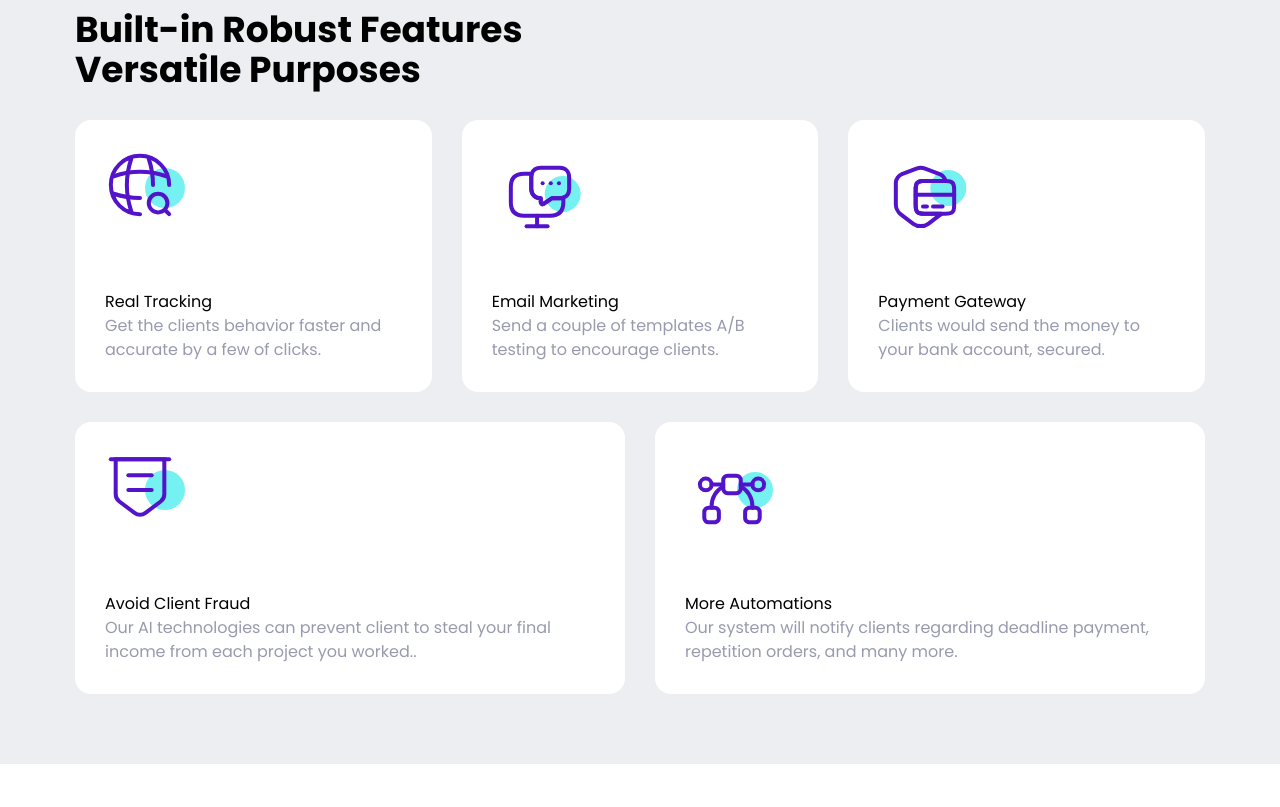
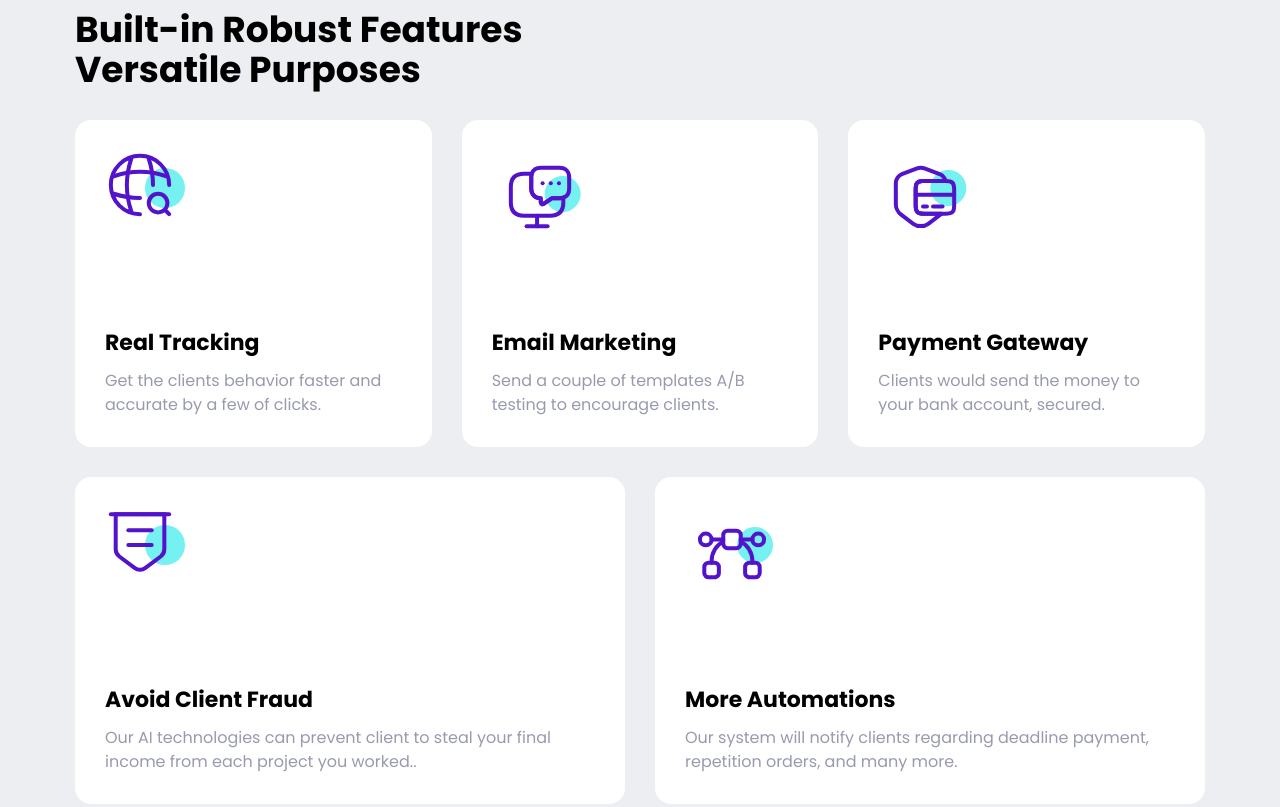
Before and after one commit to hendrasan/benarrr, a website: page public/index.html in a window 1280 px wide. Shown: the part 1120-1927 px from the top of the page. Drawn offline with Linux system fonts and the light colour scheme.

Commit message:
fix: fix font styles in feature cards

```diff
--- a/public/index.html
+++ b/public/index.html
@@ -112,7 +112,7 @@
           <h2 class="font-bold text-4xl">Built-in Robust Features<br>Versatile Purposes</h2>
 
           <div class="flex flex-wrap gap-7.5">
-            <div class="flex-1 basis-full md:basis-[30%] bg-white rounded-2xl p-7.5">
+            <div class="flex-1 basis-full md:basis-[30%] bg-white rounded-2xl p-7.5 space-y-9">
               <svg width="80" height="140" viewBox="0 0 80 140" fill="none" xmlns="http://www.w3.org/2000/svg">
                 <circle cx="60" cy="38" r="20" fill="#75F1F1"/>
                 <path d="M64.1667 35C64.1667 18.9 51.1 5.83337 35 5.83337C18.9 5.83337 5.83334 18.9 5.83334 35C5.83334 51.1 18.9 64.1667 35 64.1667" stroke="#5313CA" stroke-width="4" stroke-linecap="round" stroke-linejoin="round"/>
@@ -124,11 +124,13 @@
                 <path d="M64.1667 64.1667L61.25 61.25" stroke="#5313CA" stroke-width="4" stroke-linecap="round" stroke-linejoin="round"/>
               </svg>
 
-              <h3 class="text-1.5">Real Tracking</h3>
-              <p class="text-neutral">Get the clients behavior faster and accurate by a few of clicks.</p>
+              <div class="space-y-2.5">
+                <h3 class="text-1.5xl font-bold">Real Tracking</h3>
+                <p class="text-neutral">Get the clients behavior faster and accurate by a few of clicks.</p>
+              </div>
             </div>
 
-            <div class="flex-1 basis-full md:basis-[30%] bg-white rounded-2xl p-7.5">
+            <div class="flex-1 basis-full md:basis-[30%] bg-white rounded-2xl p-7.5 space-y-9">
               <svg width="89" height="140" viewBox="0 0 89 140" fill="none" xmlns="http://www.w3.org/2000/svg">
                 <circle cx="70.6666" cy="44" r="18" fill="#75F1F1"/>
                 <path d="M71.3333 47.5832V52.5417C71.3333 61.7292 66.0833 65.6667 58.2083 65.6667H31.9583C24.0833 65.6667 18.8333 61.7292 18.8333 52.5417V36.7916C18.8333 27.6041 24.0833 23.6666 31.9583 23.6666H39.8333C39.4542 24.775 39.25 26 39.25 27.3125V38.6875C39.25 41.5167 40.1833 43.9083 41.8458 45.5708C43.5083 47.2333 45.9 48.1667 48.7292 48.1667V52.2209C48.7292 53.7084 50.4208 54.6123 51.675 53.7957L60.1042 48.1667H67.6875C69 48.1667 70.225 47.9623 71.3333 47.5832Z" stroke="#5313CA" stroke-width="4" stroke-miterlimit="10" stroke-linecap="round" stroke-linejoin="round"/>
@@ -140,11 +142,14 @@
                 <path d="M50.6116 33.1458H50.6378" stroke="#5313CA" stroke-width="4" stroke-linecap="round" stroke-linejoin="round"/>
               </svg>
 
-              <h3 class="text-1.5">Email Marketing</h3>
-              <p class="text-neutral">Send a couple of templates A/B testing to encourage clients.</p>
+              <div class="space-y-2.5">
+                <h3 class="text-1.5xl font-bold">Email Marketing</h3>
+                <p class="text-neutral">Send a couple of templates A/B testing to encourage clients.</p>
+              </div>
+
             </div>
 
-            <div class="flex-1 basis-full md:basis-[30%] bg-white rounded-2xl p-7.5">
+            <div class="flex-1 basis-full md:basis-[30%] bg-white rounded-2xl p-7.5 space-y-9">
               <svg width="89" height="140" viewBox="0 0 89 140" fill="none" xmlns="http://www.w3.org/2000/svg">
                 <circle cx="70.3334" cy="38" r="18" fill="#75F1F1"/>
                 <path d="M46.2417 63.7708H63.5083C63.2458 64.0041 62.9833 64.2083 62.7208 64.4416L50.2666 73.7749C46.1541 76.8374 39.4458 76.8374 35.3042 73.7749L22.8208 64.4416C20.0792 62.4 17.8333 57.8791 17.8333 54.4666V32.8541C17.8333 29.2957 20.5458 25.3582 23.8708 24.1041L38.3958 18.6499C40.7875 17.7458 44.7542 17.7458 47.1458 18.6499L61.6417 24.1041C64.4125 25.1541 66.775 28.0708 67.5041 31.0458H46.2125C45.5708 31.0458 44.9875 31.075 44.4333 31.075C39.0375 31.3958 37.6375 33.3499 37.6375 39.5041V55.3416C37.6666 62.0499 39.3875 63.7708 46.2417 63.7708Z" stroke="#5313CA" stroke-width="4" stroke-linecap="round" stroke-linejoin="round"/>
@@ -154,11 +159,13 @@
                 <path d="M55.0208 56.5083H64.5583" stroke="#5313CA" stroke-width="4" stroke-miterlimit="10" stroke-linecap="round" stroke-linejoin="round"/>
               </svg>
 
-              <h3 class="text-1.5">Payment Gateway</h3>
-              <p class="text-neutral">Clients would send the money to your bank account, secured.</p>
+              <div class="space-y-2.5">
+                <h3 class="text-1.5xl font-bold">Payment Gateway</h3>
+                <p class="text-neutral">Clients would send the money to your bank account, secured.</p>
+              </div>
             </div>
 
-            <div class="flex-1 basis-full md:basis-[30%] bg-white rounded-2xl p-7.5">
+            <div class="flex-1 basis-full md:basis-[30%] bg-white rounded-2xl p-7.5 space-y-9">
               <svg width="80" height="140" viewBox="0 0 80 140" fill="none" xmlns="http://www.w3.org/2000/svg">
                 <circle cx="60" cy="38" r="20" fill="#75F1F1"/>
                 <path d="M10.7042 7.29163V42.2041C10.7042 45.0625 12.0459 47.775 14.35 49.4958L29.5459 60.8708C32.7834 63.2916 37.2459 63.2916 40.4834 60.8708L55.6792 49.4958C57.9833 47.775 59.325 45.0625 59.325 42.2041V7.29163H10.7042Z" stroke="#5313CA" stroke-width="4" stroke-miterlimit="10"/>
@@ -167,11 +174,13 @@
                 <path d="M23.3333 37.9166H46.6667" stroke="#5313CA" stroke-width="4" stroke-miterlimit="10" stroke-linecap="round" stroke-linejoin="round"/>
               </svg>
 
-              <h3 class="text-1.5">Avoid Client Fraud</h3>
-              <p class="text-neutral">Our AI technologies can prevent client to steal your final income from each project you worked..</p>
+              <div class="space-y-2.5">
+                <h3 class="text-1.5xl font-bold">Avoid Client Fraud</h3>
+                <p class="text-neutral">Our AI technologies can prevent client to steal your final income from each project you worked..</p>
+              </div>
             </div>
 
-            <div class="flex-1 basis-full md:basis-[30%] bg-white rounded-2xl p-7.5">
+            <div class="flex-1 basis-full md:basis-[30%] bg-white rounded-2xl p-7.5 space-y-9">
               <svg width="88" height="140" viewBox="0 0 88 140" fill="none" xmlns="http://www.w3.org/2000/svg">
                 <circle cx="70" cy="38" r="18" fill="#75F1F1"/>
                 <path d="M20.75 38.2499C23.9717 38.2499 26.5834 35.6382 26.5834 32.4166C26.5834 29.1949 23.9717 26.5833 20.75 26.5833C17.5284 26.5833 14.9167 29.1949 14.9167 32.4166C14.9167 35.6382 17.5284 38.2499 20.75 38.2499Z" stroke="#5313CA" stroke-width="4" stroke-miterlimit="10" stroke-linecap="round" stroke-linejoin="round"/>
@@ -185,8 +194,11 @@
                 <path d="M26.6709 55.75C26.6125 55.2542 26.5834 54.7875 26.5834 54.2917C26.5834 45.5708 31.3375 38.0458 38.25 34.5458" stroke="#5313CA" stroke-width="4" stroke-miterlimit="10" stroke-linecap="round" stroke-linejoin="round"/>
               </svg>
 
-              <h3 class="text-1.5">More Automations</h3>
-              <p class="text-neutral">Our system will notify clients regarding deadline payment, repetition orders, and many more.</p>
+              <div class="space-y-2.5">
+                <h3 class="text-1.5xl font-bold">More Automations</h3>
+                <p class="text-neutral">Our system will notify clients regarding deadline payment, repetition orders, and many more.</p>
+              </div>
+
             </div>
           </div>
         </div>
```
Also changed, not shown: public/main.css.
